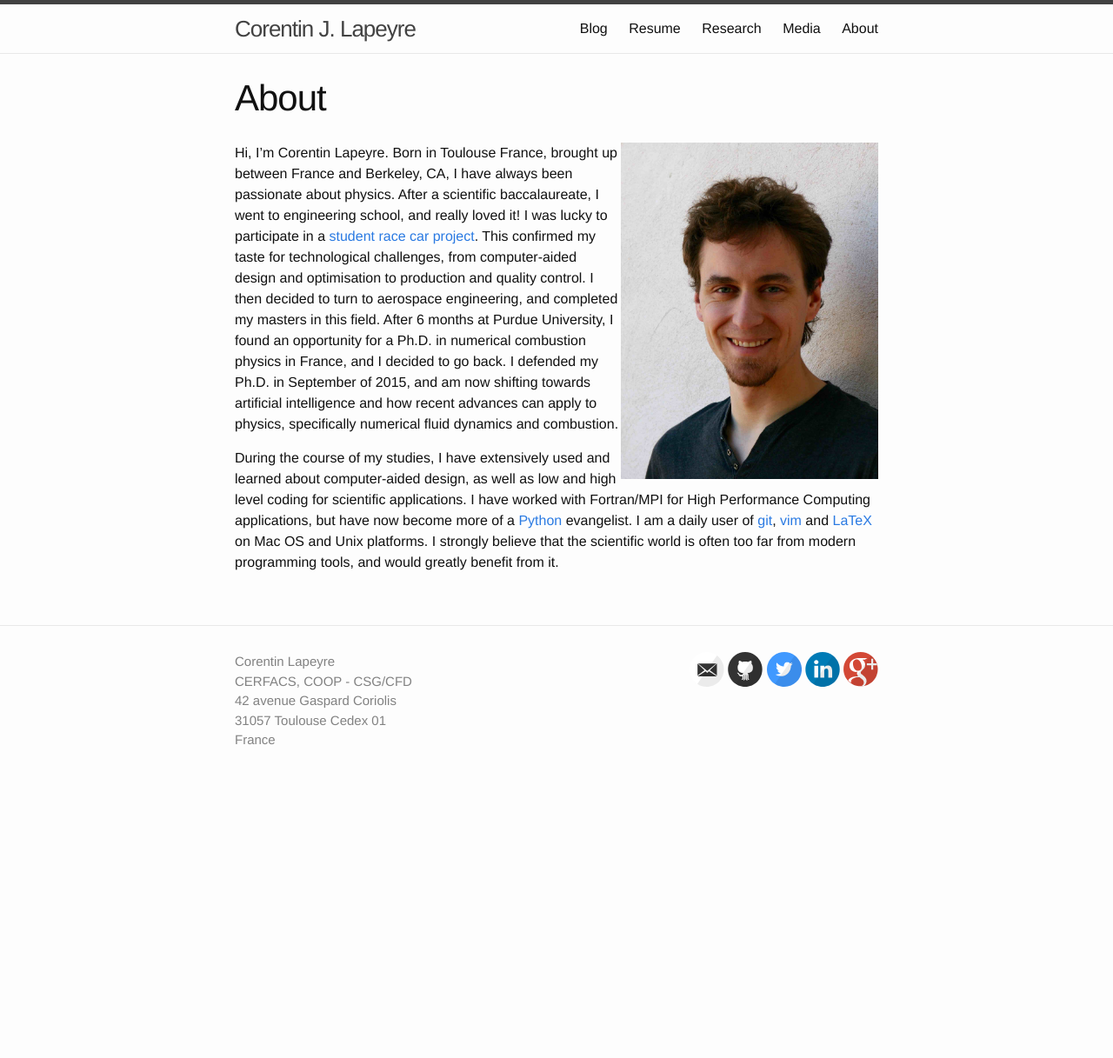
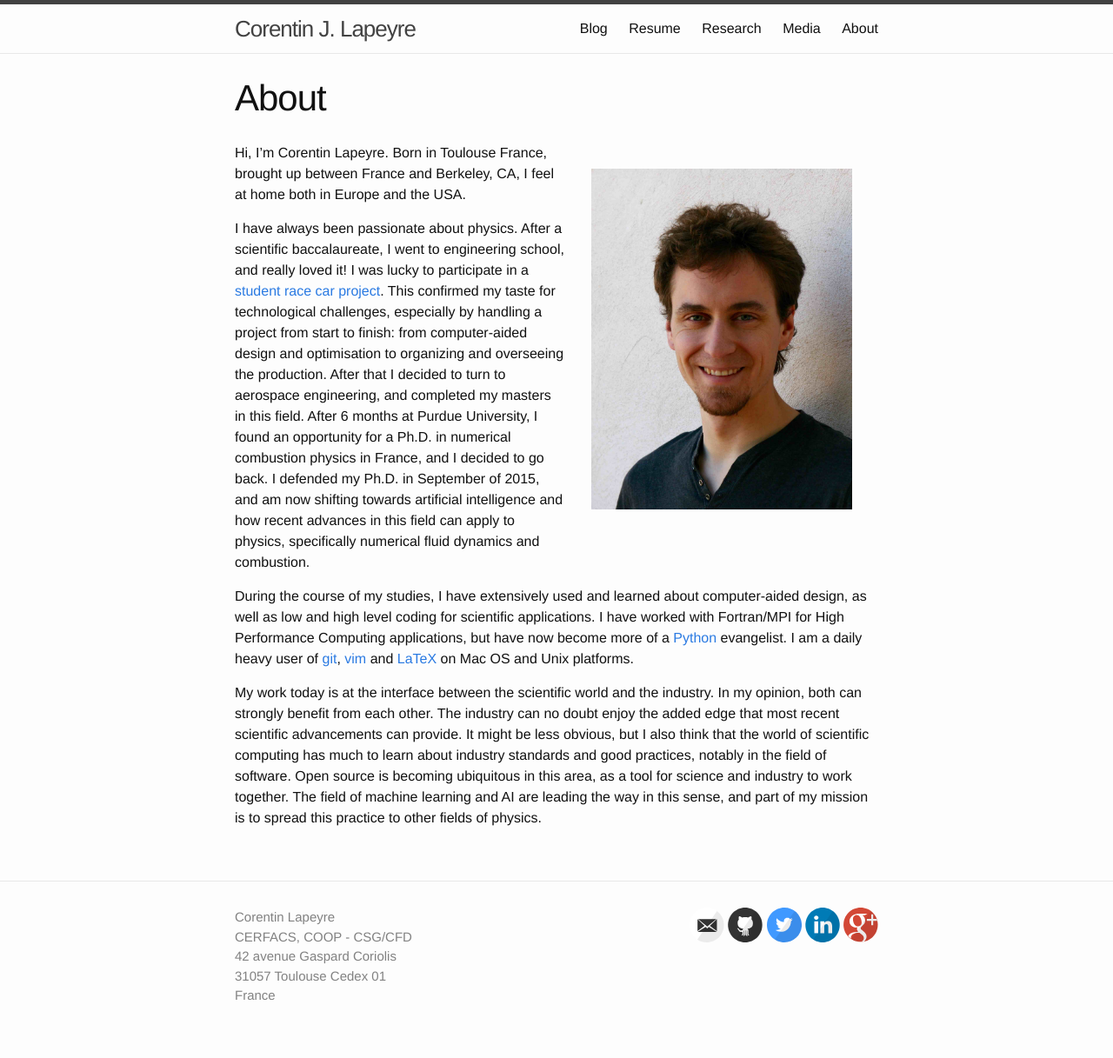
Before and after one commit to clapeyre/clapeyre.github.io, a Jekyll site: the page built from about/index.md, in a window 1280 px wide. Shown: the whole page at 87% size. Built offline with Jekyll 4.4.1, drawn with Linux system fonts in a browser that asks for light colours; before the commit the page ends 923 px from its top, so only the background shows below that.

Commit message:
Update Research and About pages
JFM article, moreup to date description of who I am and what I do/like.

```diff
--- a/_config.yml
+++ b/_config.yml
@@ -3,7 +3,7 @@ title: Homepage of Corentin Lapeyre
 email: corentin.lapeyre@gmail.com
 description: > # this means to ignore newlines until "baseurl:"
   Homepage of Corentin Lapeyre, postdoctoral fellow in numerical
-  simulation of combustion physics at IMFT, Toulouse France
+  simulation of combustion physics at CERFACS, Toulouse France
 baseurl: "" # the subpath of your site, e.g. /blog/
 url: "http://clapeyre.github.io" # the base hostname & protocol for your site
 
--- a/about/index.md
+++ b/about/index.md
@@ -4,29 +4,40 @@ title: About
 permalink: /about/
 ---
 
-[comment]: ![Portrait]({{ site.baseurl }}/data/portrait.jpg)
-<img src="/data/portrait.jpg" width="40%" align="right">
+<img src="/data/portrait.jpg" width="300" align="right" style="border:30px solid transparent">
 
 Hi, I'm Corentin Lapeyre. Born in Toulouse France, brought up between
-France and Berkeley, CA, I have always been passionate about physics.
-After a scientific baccalaureate, I went to engineering school, and really
-loved it! I was lucky to participate in a [student race car
+France and Berkeley, CA, I feel at home both in Europe and the USA.
+
+I have always been passionate about physics. After a scientific
+baccalaureate, I went to engineering school, and really loved it! I was
+lucky to participate in a [student race car
 project](http://www.epsa-team.com/les-vehicules/symbioz). This confirmed
-my taste for technological challenges, from computer-aided design and
-optimisation to production and quality control.  I then decided to turn to
+my taste for technological challenges, especially by handling a project
+from start to finish: from computer-aided design and optimisation to
+organizing and overseeing the production. After that I decided to turn to
 aerospace engineering, and completed my masters in this field. After
 6 months at Purdue University, I found an opportunity for a Ph.D. in
 numerical combustion physics in France, and I decided to go back.
 I defended my Ph.D. in September of 2015, and am now shifting towards
-artificial intelligence and how recent advances can apply to physics,
-specifically numerical fluid dynamics and combustion.
+artificial intelligence and how recent advances in this field can apply to
+physics, specifically numerical fluid dynamics and combustion.
 
 During the course of my studies, I have extensively used and learned about
 computer-aided design, as well as low and high level coding for scientific
 applications.  I have worked with Fortran/MPI for High Performance
 Computing applications, but have now become more of
-a [Python](https://www.python.org/) evangelist. I am a daily user of
+a [Python](https://www.python.org/) evangelist. I am a daily heavy user of
 [git](https://git-scm.com/), [vim](http://www.vim.org/) and
-[LaTeX](https://tug.org/mactex/) on Mac OS and Unix platforms.  I strongly
-believe that the scientific world is often too far from modern programming
-tools, and would greatly benefit from it.
+[LaTeX](https://tug.org/mactex/) on Mac OS and Unix platforms.
+
+My work today is at the interface between the scientific world and the
+industry. In my opinion, both can strongly benefit from each other. The
+industry can no doubt enjoy the added edge that most recent scientific
+advancements can provide. It might be less obvious, but I also think that
+the world of scientific computing has much to learn about industry
+standards and good practices, notably in the field of software. Open
+source is becoming ubiquitous in this area, as a tool for science and
+industry to work together. The field of machine learning and AI are
+leading the way in this sense, and part of my mission is to spread this
+practice to other fields of physics.
```
Also changed, not shown: research/index.md (+7 -0 lines).
